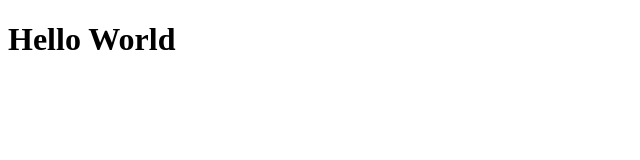
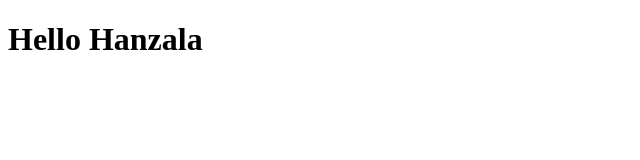
Before and after one commit to hz-tyfoon/gsmarenaReact, a React (Create React App) app: page / in a window 1280 px wide. Shown: the top 160 px of the page, without its empty margins (0-640 px from the left). Built offline with nearby package versions, Linux system fonts and the light colour scheme.

Commit message:
hanzala initial commit

```diff
--- a/src/App.js
+++ b/src/App.js
@@ -1,7 +1,7 @@
 function App() {
   return (
     <div className="App">
-      <h1>Hello World</h1>
+      <h1>Hello Hanzala</h1>
     </div>
   );
 }
```
